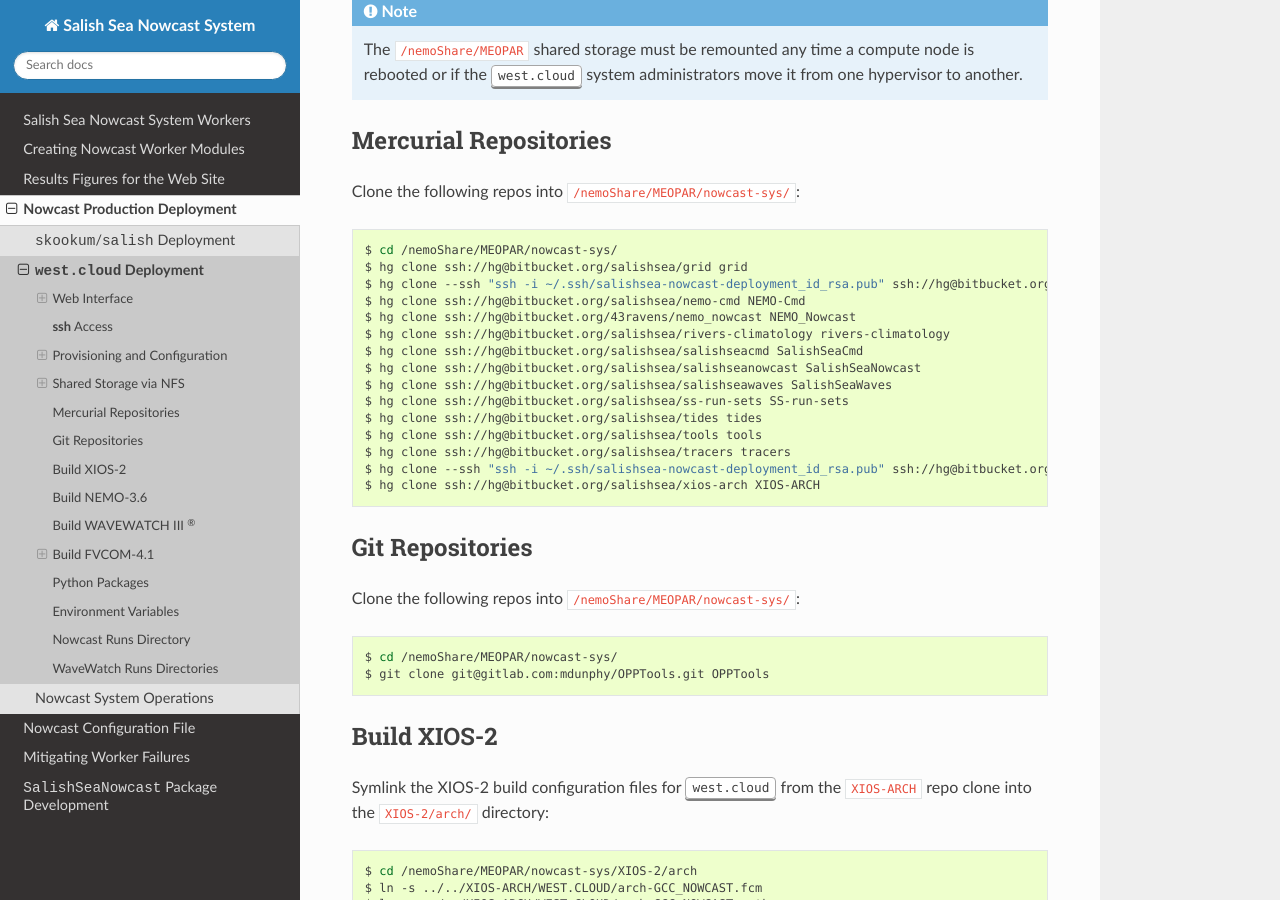
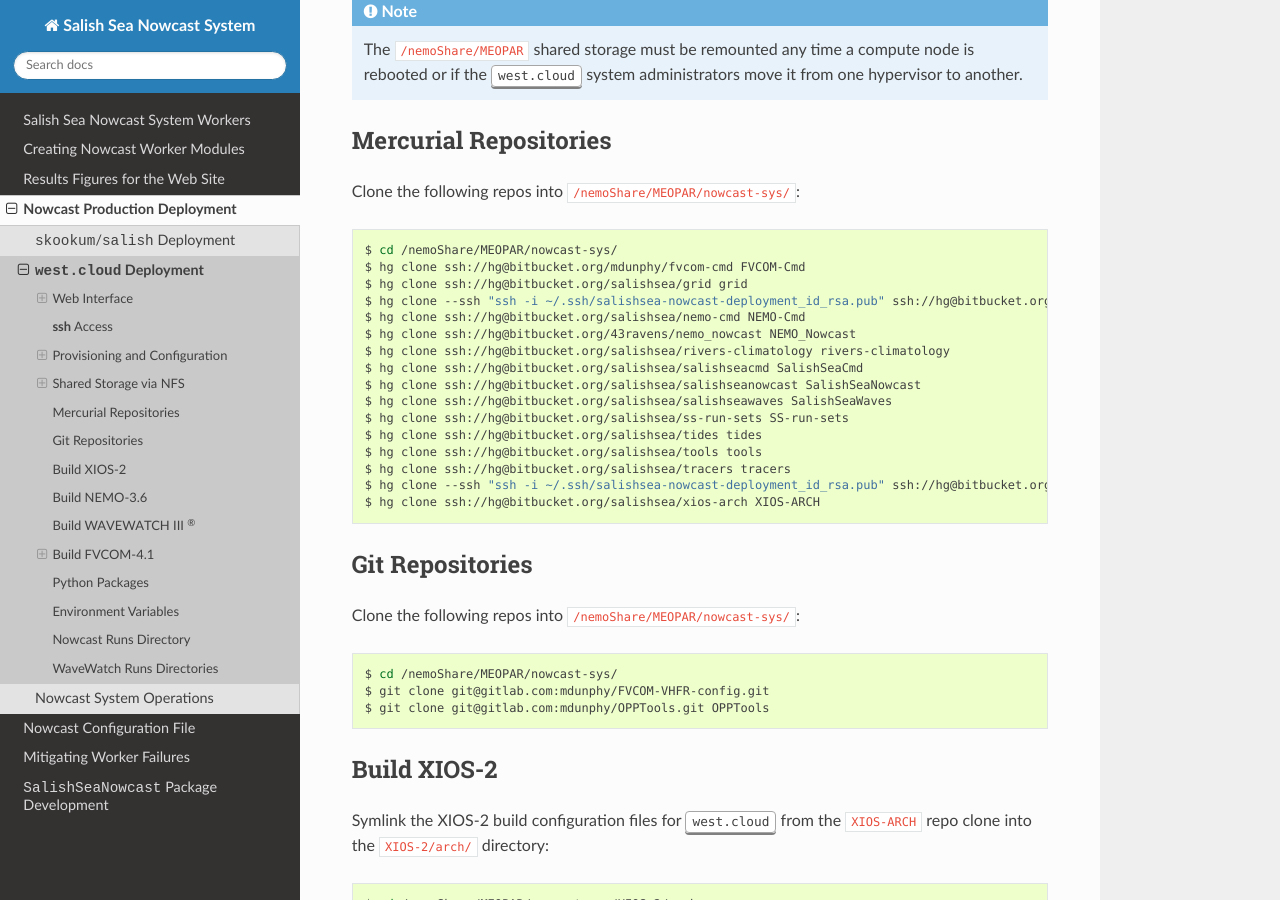
Before and after one commit to SalishSeaCast/SalishSeaNowcast, a Sphinx documentation site: the page built from docs/deployment/west_cloud.rst, in a window 1280 px wide and 900 px high, scrolled down 8087 px. Built offline with Sphinx 7.4.7 and the Read the Docs theme 2.0.0, drawn with Linux system fonts in a browser that asks for light colours; the version number could not be read and is left out; some of the changed text lies outside the part shown.

Commit message:
Add FVCOM-Cmd and FVCOM-VHFR-config repos to west.cloud deployment docs.

```diff
--- a/docs/deployment/west_cloud.rst
+++ b/docs/deployment/west_cloud.rst
@@ -433,6 +433,7 @@ Clone the following repos into :file:`/nemoShare/MEOPAR/nowcast-sys/`:
 .. code-block:: bash
 
     $ cd /nemoShare/MEOPAR/nowcast-sys/
+    $ hg clone ssh://hg@bitbucket.org/mdunphy/fvcom-cmd FVCOM-Cmd
     $ hg clone ssh://hg@bitbucket.org/salishsea/grid grid
     $ hg clone --ssh "ssh -i ~/.ssh/salishsea-nowcast-deployment_id_rsa.pub" ssh://hg@bitbucket.org/salishsea/nemo-3.6-code NEMO-3.6-code
     $ hg clone ssh://hg@bitbucket.org/salishsea/nemo-cmd NEMO-Cmd
@@ -457,6 +458,7 @@ Clone the following repos into :file:`/nemoShare/MEOPAR/nowcast-sys/`:
 .. code-block:: bash
 
     $ cd /nemoShare/MEOPAR/nowcast-sys/
+    $ git clone git@gitlab.com:mdunphy/FVCOM-VHFR-config.git
     $ git clone git@gitlab.com:mdunphy/OPPTools.git OPPTools
 
 
@@ -642,6 +644,7 @@ The Python packages that the system depends on are installed in a conda environm
     (/results/nowcast-sys/nowcast-env)$ pip install --editable OPPTools/
     (/nemoShare/MEOPAR/nowcast-sys/nemo_nowcast-env)$ pip install --editable NEMO-Cmd/
     (/nemoShare/MEOPAR/nowcast-sys/nemo_nowcast-env)$ pip install --editable SalishSeaCmd/
+    (/nemoShare/MEOPAR/nowcast-sys/nemo_nowcast-env)$ pip install --editable FVCOM-Cmd/
     (/nemoShare/MEOPAR/nowcast-sys/nemo_nowcast-env)$ pip install --editable SalishSeaNowcast/
 
 
```
